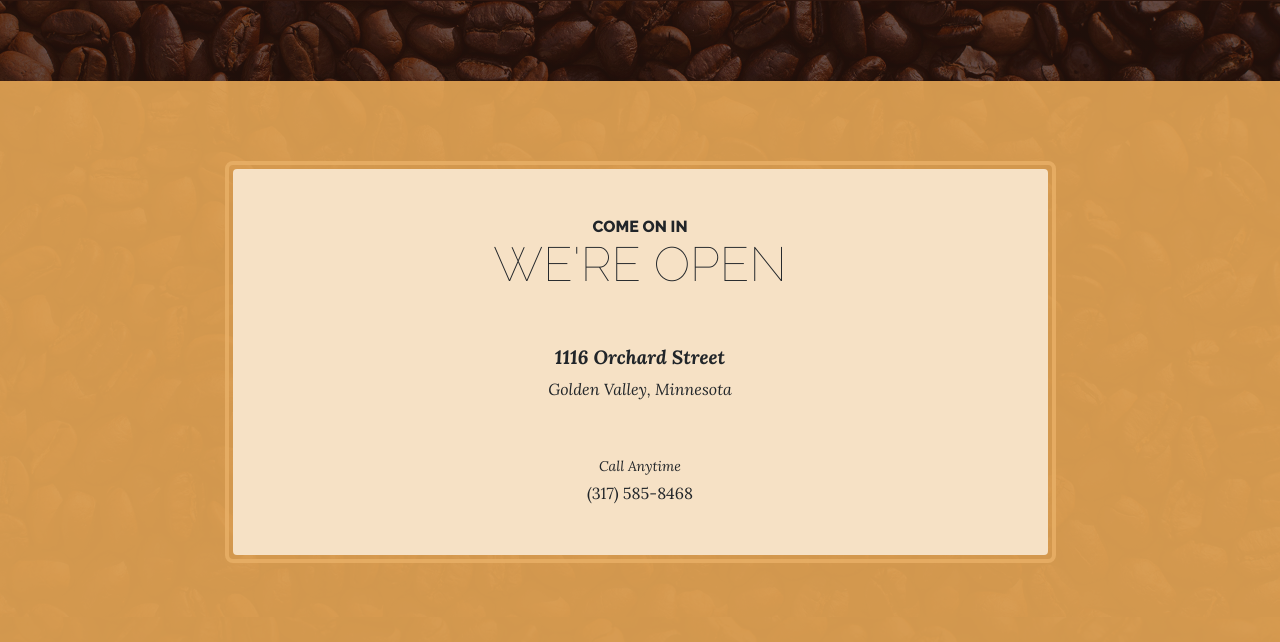
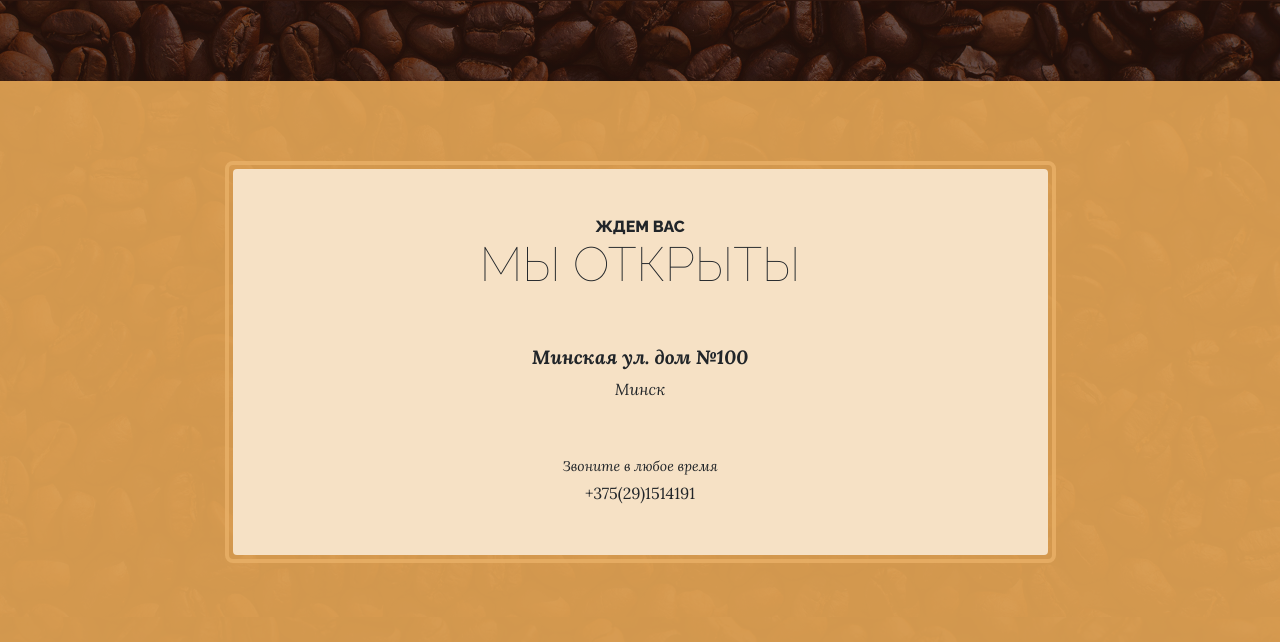
Before and after one commit to RomanKiper/cofee_house, a Django app: page /store/ in a window 1280 px wide. Shown: the part 359-1001 px from the top of the page. Run offline with Django 4.2, Linux system fonts and the light colour scheme; data that the repository does not hold is empty; some libraries are stand-ins or nearby versions.

Commit message:
Last commit. site is finished

```diff
--- a/drugstore/templates/main/about.html
+++ b/drugstore/templates/main/about.html
@@ -2,7 +2,7 @@
 {% load static %}
 
 {% block title %}
-ABOUT | DRUG STORE
+ABOUT | COFFEE HOUSE
 {% endblock %}
 
 {% block content %}
@@ -14,7 +14,7 @@ ABOUT | DRUG STORE
                 <div class="col-xl-9 col-lg-10 mx-auto">
                     <div class="bg-faded rounded p-5">
                         <h2 class="section-heading mb-4">
-                            <span class="section-heading-upper">Strong Coffee, Strong Roots</span>
+                            <span class="section-heading-upper">Сильное кофе, большие корни</span>
                             <span class="section-heading-lower">About Our Cafe</span>
                         </h2>
                         <p>Founded in 1987 by the Hernandez brothers, our establishment has been serving up rich coffee sourced from artisan farmers in various regions of South and Central America. We are dedicated to travelling the world, finding the best coffee, and bringing back to you here in our cafe.</p>
--- a/drugstore/templates/main/products.html
+++ b/drugstore/templates/main/products.html
@@ -1,7 +1,7 @@
 {% extends "main/base.html" %}
 
 {% block title %}
-ТОВАРЫ | DRUG STORE
+ТОВАРЫ | COFFEE HOUSE
 {% endblock %}
 
 {% block content %}
--- a/drugstore/templates/main/store.html
+++ b/drugstore/templates/main/store.html
@@ -1,7 +1,7 @@
 {% extends "main/base.html" %}
 
 {% block title %}
-ГРАФИК РАБОТЫ | DRUG STORE
+ГРАФИК РАБОТЫ | COFFEE HOUSE
 {% endblock %}
 
 {% block content %}
@@ -11,8 +11,8 @@
             <div class="col-xl-9 mx-auto">
                 <div class="cta-inner bg-faded text-center rounded">
                     <h2 class="section-heading mb-5">
-                        <span class="section-heading-upper">Come On In</span>
-                        <span class="section-heading-lower">We're Open</span>
+                        <span class="section-heading-upper">Ждем вас</span>
+                        <span class="section-heading-lower">Мы открыты</span>
                     </h2>
                     <ul class="list-hours mb-5 text-left mx-auto">
                         {% for day in week %}
@@ -40,15 +40,15 @@
                     </ul>
                     <p class="address mb-5">
                         <em>
-                            <strong>1116 Orchard Street</strong>
+                            <strong>Минская ул. дом №100</strong>
                             <br />
-                            Golden Valley, Minnesota
+                            Минск
                         </em>
                     </p>
                     <p class="mb-0">
-                        <small><em>Call Anytime</em></small>
+                        <small><em>Звоните в любое время</em></small>
                         <br />
-                        (317) 585-8468
+                        +375(29)1514191
                     </p>
                 </div>
             </div>
```
